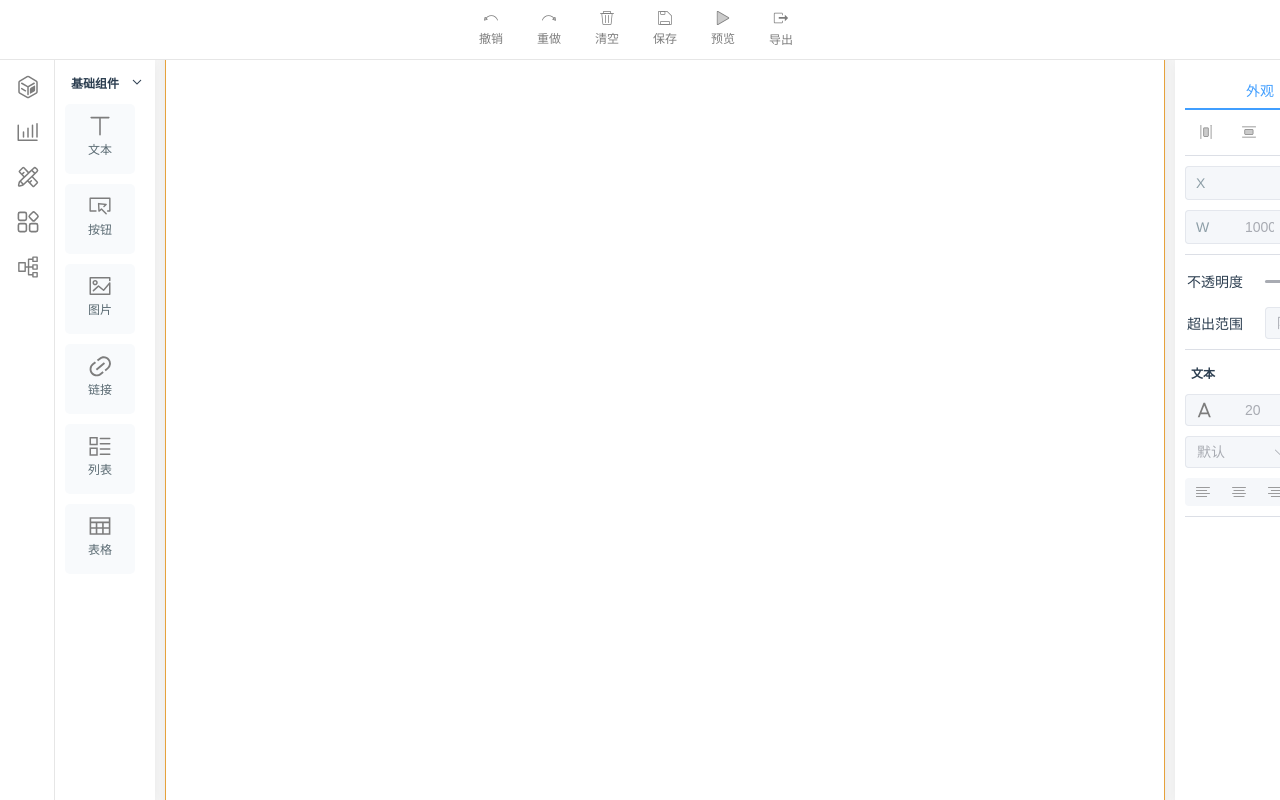
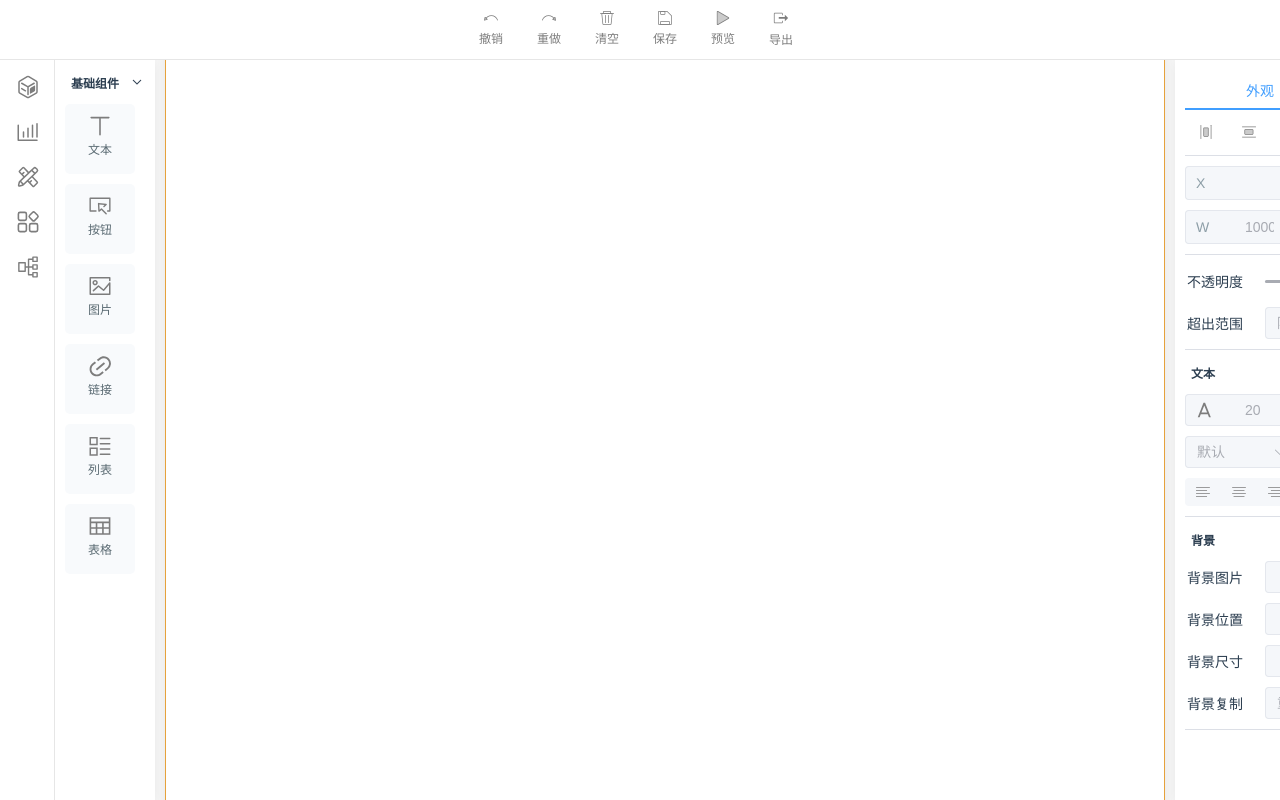
Before and after one commit to luoyangC/visual-maker, a Vue app: page / in a window 1280 px wide. Built offline with nearby package versions, Linux system fonts and the light colour scheme.

Commit message:
背景图片支持

```diff
--- a/src/components/Attrs/AttrList.vue
+++ b/src/components/Attrs/AttrList.vue
@@ -70,6 +70,31 @@
       </vm-collapse>
     </div>
     <el-divider v-if="showText" class="attr-divider" />
+    <!-- 背景图片 -->
+    <div v-if="showBackground" class="attr-background">
+      <vm-collapse title="背景">
+        <div class="attr-text__body">
+          <div class="attr-cell g-flex--bc mt-10">
+            <vm-input v-model="curStyle.backgroundImage" label="背景图片" width="340" />
+          </div>
+          <div class="attr-cell g-flex--bc mt-10">
+            <vm-input v-model="curStyle.backgroundPosition" label="背景位置" width="340" />
+          </div>
+          <div class="attr-cell g-flex--bc mt-10">
+            <vm-input v-model="curStyle.backgroundSize" label="背景尺寸" width="340" />
+          </div>
+          <div class="attr-cell g-flex--bc mt-10">
+            <vm-select
+              v-model="curStyle.backgroundRepeat"
+              label="背景复制"
+              :items="IMAGE_REPEAT_TYPES"
+              width="340"
+            />
+          </div>
+        </div>
+      </vm-collapse>
+    </div>
+    <el-divider v-if="showBackground" class="attr-divider" />
     <!-- 图表标题 -->
     <div v-if="showChartOption && curChart.title" class="attr-chart-option">
       <vm-collapse title="图表标题">
@@ -190,8 +215,10 @@
     FONT_FAMILY_TYPES,
     TEXT_STYLE_TYPES,
     ALIGN_TYPES,
-    VERTICAL_TYPES
+    VERTICAL_TYPES,
+    IMAGE_REPEAT_TYPES
   } from '@/constant/dict'
+  import { isDef } from '@/utils'
 
   const store = useStore()
 
@@ -201,6 +228,9 @@
   const attrConfigs = computed(() => curWidget.value.attrConfigs || [])
   const lockIcon = computed(() => (curWidget.value.lock ? 'lock' : 'unlock'))
   const showText = computed(() => curWidget.value.type !== 'chart')
+  const showBackground = computed(
+    () => curWidget.value.type !== 'chart' && isDef(curStyle.value.backgroundImage)
+  )
   const showChartOption = computed(() => curWidget.value.type === 'chart')
   const curChart = computed(() => curWidget.value.subConfig)
 
--- a/src/constant/dict.ts
+++ b/src/constant/dict.ts
@@ -189,3 +189,26 @@ export const VERTICAL_TYPES = [
     icon: 'bottom-align'
   }
 ]
+
+export const IMAGE_REPEAT_TYPES = [
+  {
+    index: 1,
+    value: 'repeat',
+    label: '重复'
+  },
+  {
+    index: 2,
+    value: 'repeat-x',
+    label: '水平重复'
+  },
+  {
+    index: 3,
+    value: 'repeat-y',
+    label: '垂直重复'
+  },
+  {
+    index: 4,
+    value: 'no-repeat',
+    label: '不重复'
+  }
+]
--- a/src/models/widget/widget-button.tsx
+++ b/src/models/widget/widget-button.tsx
@@ -55,7 +55,11 @@ export class ButtonWidget extends Widget {
         lineHeight: 1,
         letterSpacing: 0,
         color: '',
-        backgroundColor: '#fff'
+        backgroundColor: '#fff',
+        backgroundImage: '',
+        backgroundPosition: '',
+        backgroundSize: 'auto',
+        backgroundRepeat: 'repeat'
       },
       props: {
         label: '按钮文本'
--- a/src/models/widget/widget-root.tsx
+++ b/src/models/widget/widget-root.tsx
@@ -33,7 +33,11 @@ export class RootWidget extends Widget {
         lineHeight: 1.5,
         fontFamily: 'sans-serif',
         color: '',
-        backgroundColor: '#fff'
+        backgroundColor: '#fff',
+        backgroundImage: '',
+        backgroundPosition: '',
+        backgroundSize: 'auto',
+        backgroundRepeat: 'repeat'
       },
       props: {
         schema: '1',
--- a/src/models/widget/widget-text.tsx
+++ b/src/models/widget/widget-text.tsx
@@ -55,7 +55,11 @@ export class TextWidget extends Widget {
         lineHeight: 1.5,
         letterSpacing: 0,
         color: '',
-        backgroundColor: '#fff'
+        backgroundColor: '#fff',
+        backgroundImage: '',
+        backgroundPosition: '',
+        backgroundSize: 'auto',
+        backgroundRepeat: 'repeat'
       },
       props: {
         value: '文本占位'
```
